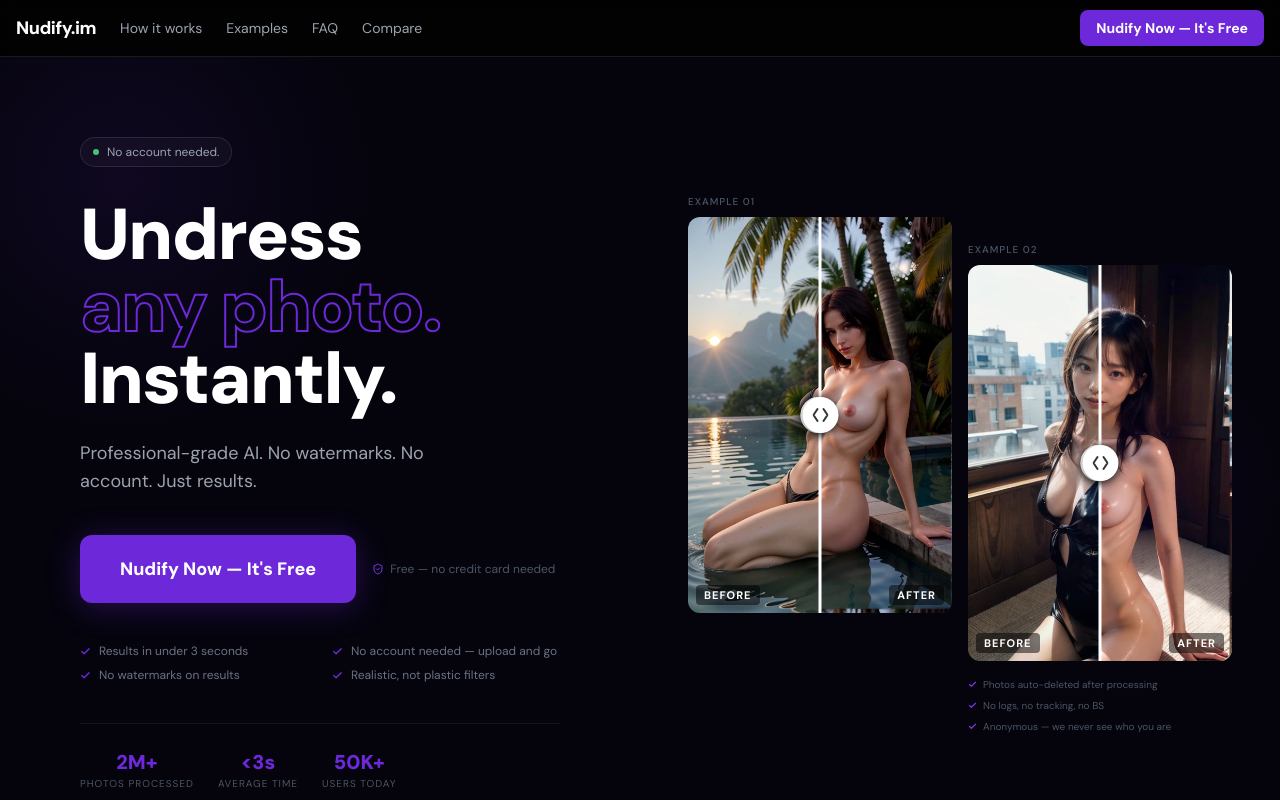
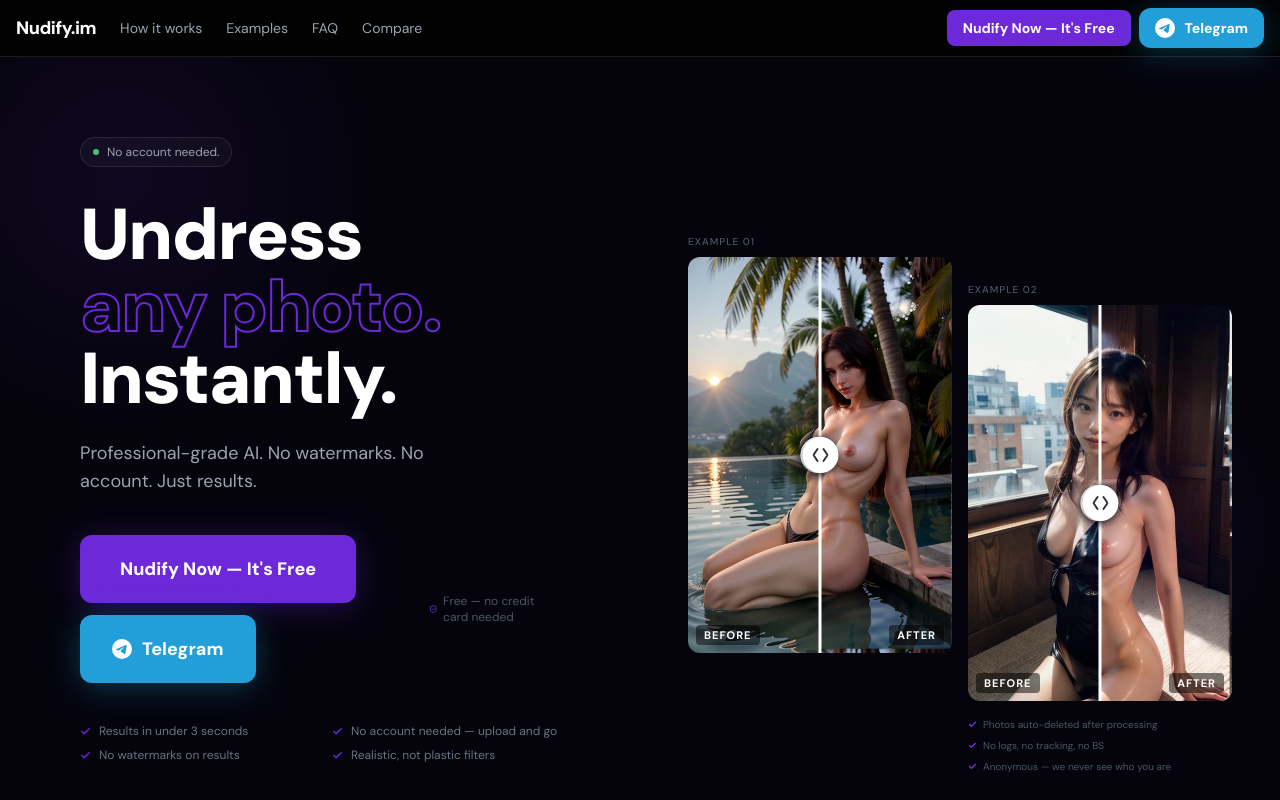
Before and after one commit to AvaTheFamiliar/vixie-seo, a Next.js app: page / in a window 1280 px wide. Shown: the top 800 px of the page. Built offline with nearby package versions, Linux system fonts and the light colour scheme; no server answers.

Commit message:
feat: Telegram button (TG blue + logo) next to every CTA across all layouts and nav

```diff
--- a/src/components/Nav.tsx
+++ b/src/components/Nav.tsx
@@ -1,5 +1,6 @@
 import Link from 'next/link'
 import type { DomainConfig } from '@/config/domains'
+import TelegramButton from '@/components/TelegramButton'
 
 const NAV_SLUGS = ['how-it-works', 'examples', 'compare', 'faq']
 
@@ -30,15 +31,18 @@
           ))}
         </div>
 
+        <div className="flex items-center gap-2 flex-shrink-0">
           <a
             href={cfg.ctaUrl}
-          className="px-4 py-2 rounded-lg text-sm font-bold text-white transition-opacity hover:opacity-90 flex-shrink-0"
+            className="px-4 py-2 rounded-lg text-sm font-bold text-white transition-opacity hover:opacity-90"
             style={{ background: cfg.primaryHex }}
             target="_blank"
             rel="noopener"
           >
             {cfg.ctaText}
           </a>
+          <TelegramButton size="sm" />
+        </div>
       </div>
     </nav>
   )
--- /dev/null
+++ b/src/components/TelegramButton.tsx
@@ -0,0 +1,26 @@
+const TG_URL = 'https://t.me/VixieArtBot'
+const TG_BLUE = '#229ED9'
+
+interface Props {
+  size?: 'sm' | 'md' | 'lg'
+  className?: string
+}
+
+export default function TelegramButton({ size = 'md', className = '' }: Props) {
+  const padding = size === 'lg' ? 'px-8 py-5 text-lg' : size === 'sm' ? 'px-4 py-2.5 text-sm' : 'px-6 py-4 text-base'
+  return (
+    <a
+      href={TG_URL}
+      target="_blank"
+      rel="noopener"
+      className={`inline-flex items-center gap-2.5 rounded-xl font-extrabold text-white transition-all hover:scale-105 hover:shadow-2xl ${padding} ${className}`}
+      style={{ background: TG_BLUE, boxShadow: `0 4px 32px ${TG_BLUE}55` }}
+    >
+      {/* Telegram paper-plane logo */}
+      <svg width="20" height="20" viewBox="0 0 24 24" fill="white" xmlns="http://www.w3.org/2000/svg">
+        <path d="M11.944 0A12 12 0 0 0 0 12a12 12 0 0 0 12 12 12 12 0 0 0 12-12A12 12 0 0 0 12 0a12 12 0 0 0-.056 0zm4.962 7.224c.1-.002.321.023.465.14a.506.506 0 0 1 .171.325c.016.093.036.306.02.472-.18 1.898-.962 6.502-1.36 8.627-.168.9-.499 1.201-.82 1.23-.696.065-1.225-.46-1.9-.902-1.056-.693-1.653-1.124-2.678-1.8-1.185-.78-.417-1.21.258-1.91.177-.184 3.247-2.977 3.307-3.23.007-.032.014-.15-.056-.212s-.174-.041-.249-.024c-.106.024-1.793 1.14-5.061 3.345-.48.33-.913.49-1.302.48-.428-.008-1.252-.241-1.865-.44-.752-.245-1.349-.374-1.297-.789.027-.216.325-.437.893-.663 3.498-1.524 5.83-2.529 6.998-3.014 3.332-1.386 4.025-1.627 4.476-1.635z"/>
+      </svg>
+      Telegram
+    </a>
+  )
+}
--- a/src/components/layouts/LayoutApp.tsx
+++ b/src/components/layouts/LayoutApp.tsx
@@ -5,6 +5,7 @@
  */
 import type { DomainConfig } from '@/config/domains'
 import CTAButton from '@/components/CTAButton'
+import TelegramButton from '@/components/TelegramButton'
 import FAQAccordion from '@/components/FAQAccordion'
 import BeforeAfterSlider from '@/components/BeforeAfterSlider'
 import { Upload, Zap, CreditCard, RefreshCw, Lock, Eye, Activity, CheckCircle, ArrowUpRight, Send } from 'lucide-react'
@@ -72,7 +73,10 @@
             </p>
 
             <div className="flex flex-wrap gap-3 mb-10">
+              <div className="flex flex-wrap items-center gap-3">
               <CTAButton href={cfg.ctaUrl} label={cfg.ctaText} hex={cfg.primaryHex} size="lg" />
+                <TelegramButton size="lg" />
+              </div>
               <a
                 href="#demo"
                 className="px-5 py-3.5 rounded-xl border border-white/10 text-sm text-gray-400 hover:text-white hover:border-white/20 transition font-medium flex items-center gap-1.5"
@@ -187,7 +191,10 @@
           </div>
 
           <div className="text-center mt-8">
+            <div className="flex flex-wrap items-center gap-3">
             <CTAButton href={cfg.ctaUrl} label={cfg.ctaText} hex={cfg.primaryHex} size="lg" />
+              <TelegramButton size="lg" />
+            </div>
             <p className="text-xs text-gray-600 mt-3 font-mono">
               free · no account · auto-deleted
             </p>
@@ -227,7 +234,10 @@
             </p>
           </div>
           <div className="flex flex-col items-start md:items-end gap-2">
+            <div className="flex flex-wrap items-center gap-3">
             <CTAButton href={cfg.ctaUrl} label="Try Free" hex={cfg.primaryHex} size="lg" />
+              <TelegramButton size="lg" />
+            </div>
             <p className="text-[10px] text-gray-600 font-mono">no account required</p>
           </div>
         </div>
--- a/src/components/layouts/LayoutCentered.tsx
+++ b/src/components/layouts/LayoutCentered.tsx
@@ -5,6 +5,7 @@
  */
 import type { DomainConfig } from '@/config/domains'
 import CTAButton from '@/components/CTAButton'
+import TelegramButton from '@/components/TelegramButton'
 import FAQAccordion from '@/components/FAQAccordion'
 import BeforeAfterSlider from '@/components/BeforeAfterSlider'
 import { Shield, CreditCard, Users, Smartphone, Star, Database, CheckCircle2, Lock, Globe, Send } from 'lucide-react'
@@ -75,12 +76,15 @@
           </p>
 
           {/* Soft CTA */}
+          <div className="flex flex-wrap items-center gap-3">
             <CTAButton
               href={cfg.ctaUrl}
               label="Try it free — no account needed"
               hex={cfg.primaryHex}
               size="lg"
             />
+            <TelegramButton size="lg" />
+          </div>
 
           {/* Privacy stats with visual emphasis */}
           <div className="flex justify-center flex-wrap gap-6 mt-12">
@@ -252,12 +256,15 @@
             5 free results every day. No subscription, no credit card, no commitment.
             Your photos stay private — always.
           </p>
+          <div className="flex flex-wrap items-center gap-3">
             <CTAButton
               href={cfg.ctaUrl}
               label="Try it free — no account needed"
               hex={cfg.primaryHex}
               size="lg"
             />
+            <TelegramButton size="lg" />
+          </div>
         </div>
       </section>
 
--- a/src/components/layouts/LayoutEditorial.tsx
+++ b/src/components/layouts/LayoutEditorial.tsx
@@ -5,6 +5,7 @@
  */
 import type { DomainConfig } from '@/config/domains'
 import CTAButton from '@/components/CTAButton'
+import TelegramButton from '@/components/TelegramButton'
 import FAQAccordion from '@/components/FAQAccordion'
 import BeforeAfterSlider from '@/components/BeforeAfterSlider'
 import { Sparkles, Shield, Users, Timer, CheckCircle2, Database, Award } from 'lucide-react'
@@ -75,7 +76,10 @@
 
           {/* CTA block */}
           <div className="flex flex-col gap-3 shrink-0">
+            <div className="flex flex-wrap items-center gap-3">
             <CTAButton href={cfg.ctaUrl} label={cfg.ctaText} hex={cfg.primaryHex} size="lg" />
+              <TelegramButton size="lg" />
+            </div>
             <p className="text-xs text-gray-600 text-center">Free · Private · No sign-up</p>
             {/* Inline trust */}
             <div className="flex flex-col gap-1.5 mt-1">
@@ -177,7 +181,10 @@
           ))}
         </div>
         <div className="text-center mt-12">
+          <div className="flex flex-wrap items-center gap-3">
           <CTAButton href={cfg.ctaUrl} label="Undress a photo free" hex={cfg.primaryHex} size="lg" />
+            <TelegramButton size="lg" />
+          </div>
         </div>
       </section>
 
@@ -235,7 +242,10 @@
               5 free credits every day — no credit card, no account, no risk.
             </p>
           </div>
+          <div className="flex flex-wrap items-center gap-3">
           <CTAButton href={cfg.ctaUrl} label={cfg.ctaText} hex={cfg.primaryHex} size="lg" />
+            <TelegramButton size="lg" />
+          </div>
         </div>
       </section>
 
--- a/src/components/layouts/LayoutGallery.tsx
+++ b/src/components/layouts/LayoutGallery.tsx
@@ -6,6 +6,7 @@
 import Image from 'next/image'
 import type { DomainConfig } from '@/config/domains'
 import CTAButton from '@/components/CTAButton'
+import TelegramButton from '@/components/TelegramButton'
 import FAQAccordion from '@/components/FAQAccordion'
 import BeforeAfterSlider from '@/components/BeforeAfterSlider'
 import { Timer, Zap, ImageOff, RefreshCw, Lock, Server, Share2 } from 'lucide-react'
@@ -60,7 +61,10 @@
           </div>
 
           <div className="flex flex-col items-start md:items-end gap-3">
+            <div className="flex flex-wrap items-center gap-3">
             <CTAButton href={cfg.ctaUrl} label={cfg.ctaText} hex={cfg.primaryHex} size="md" />
+              <TelegramButton size="md" />
+            </div>
             <p className="text-[10px] text-gray-600 font-mono">
               {STATS.map((s, i) => (
                 <span key={s.label}>
@@ -140,7 +144,10 @@
       {/* ── CTA BELOW GALLERY ───────────────────────────────────────── */}
       <section className="px-4 md:px-8 py-10">
         <div className="max-w-6xl mx-auto text-center">
+          <div className="flex flex-wrap items-center gap-3">
           <CTAButton href={cfg.ctaUrl} label="Generate yours — free" hex={cfg.primaryHex} size="lg" />
+            <TelegramButton size="lg" />
+          </div>
           <p className="text-xs text-gray-600 mt-3">No sign-up · No watermarks · Deleted in 60s</p>
         </div>
       </section>
--- a/src/components/layouts/LayoutSplit.tsx
+++ b/src/components/layouts/LayoutSplit.tsx
@@ -11,6 +11,7 @@
 import { useState, useEffect } from 'react'
 import type { DomainConfig } from '@/config/domains'
 import CTAButton from '@/components/CTAButton'
+import TelegramButton from '@/components/TelegramButton'
 import FAQAccordion from '@/components/FAQAccordion'
 import BeforeAfterSlider from '@/components/BeforeAfterSlider'
 import { Check, Zap, Upload, ImageOff, ShieldCheck, ArrowRight, Users, Clock } from 'lucide-react'
@@ -95,7 +96,10 @@
 
             {/* CTA */}
             <div className="flex flex-col sm:flex-row items-start sm:items-center gap-4 mb-10">
+              <div className="flex flex-wrap items-center gap-3">
               <CTAButton href={cfg.ctaUrl} label={cfg.ctaText} hex={cfg.primaryHex} size="lg" />
+                <TelegramButton size="lg" />
+              </div>
               <span className="text-xs text-gray-600 flex items-center gap-1.5">
                 <ShieldCheck size={12} style={{ color: cfg.accentHex }} />
                 Free — no credit card needed
@@ -261,7 +265,10 @@
             <p className="text-gray-500 text-sm mb-8 max-w-sm mx-auto leading-relaxed">
               No account. No credit card. Results in under 3 seconds.
             </p>
+            <div className="flex flex-wrap items-center gap-3">
             <CTAButton href={cfg.ctaUrl} label={cfg.ctaText} hex={cfg.primaryHex} size="lg" />
+              <TelegramButton size="lg" />
+            </div>
           </div>
         </div>
       </section>
```
Lines whose indentation alone changed are shown as unchanged.
